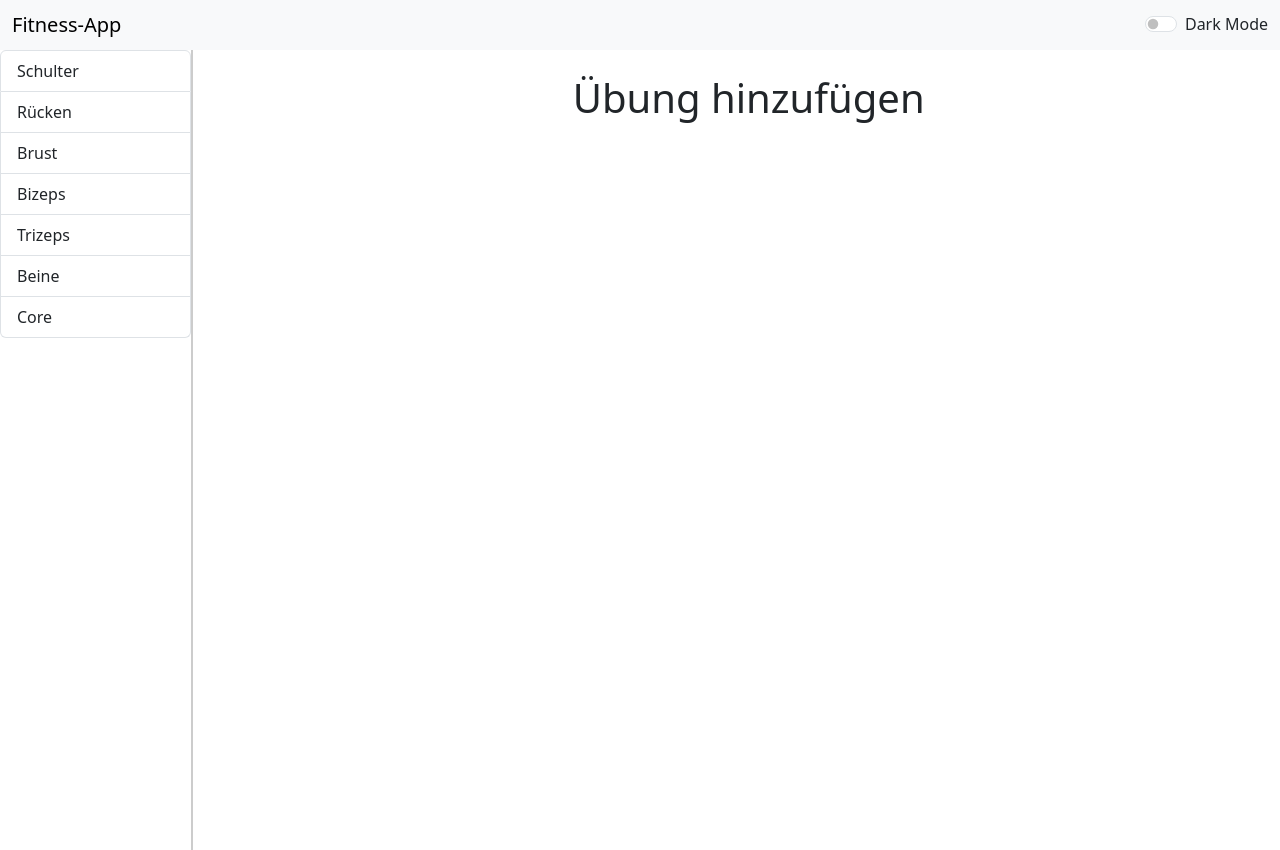
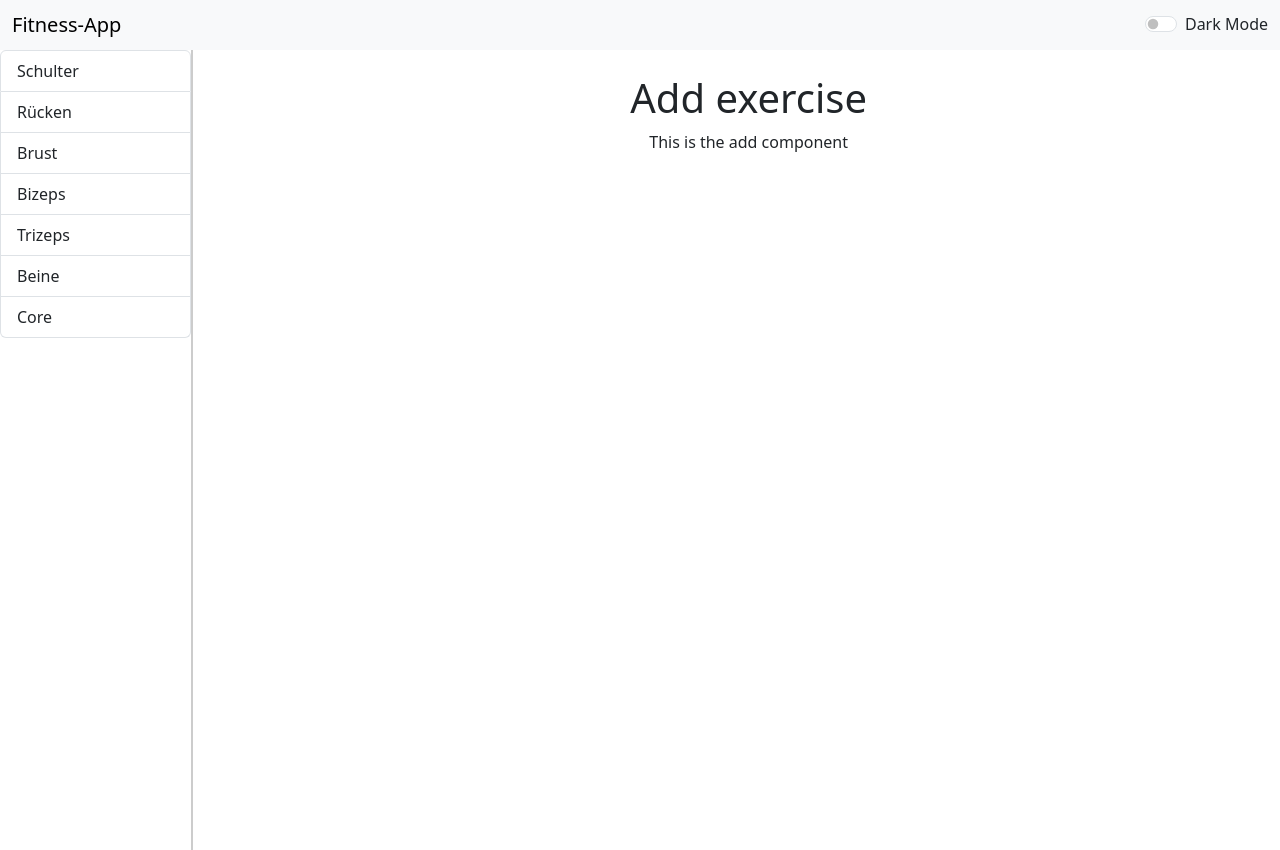
Before and after one commit to elmasibrahim/fitness-app, a React (Vite) app in the folder fitness-app/: page / in a window 1280 px wide. Both pictures are taken after a click on the button 748 px from the left and 93 px from the top of the page. Built offline with nearby package versions, Linux system fonts and the light colour scheme.

Commit message:
31 Add-Komponente hinzugefügt

```diff
--- /dev/null
+++ b/fitness-app/src/components/Add.tsx
@@ -0,0 +1,5 @@
+const Add = () => {
+  return <div>This is the add component</div>
+};
+
+export default Add;
--- a/fitness-app/src/components/Content.tsx
+++ b/fitness-app/src/components/Content.tsx
@@ -1,5 +1,6 @@
 import Card from "./Card";
 import Button from "./Button";
+import Add from "./Add";
 import { useState } from "react";
 
 interface Props {
@@ -16,7 +17,10 @@ const Content = ({ data }: Props) => {
   return (
     <div className="container text-center mt-4">
       {add ? (
-        <h1>Übung hinzufügen</h1>
+        <>
+          <h1>Add exercise</h1>
+          <Add />
+        </>
       ) : (
         <>
           <Button color="primary" icon="plus" onClick={handleAddClick} />
```
